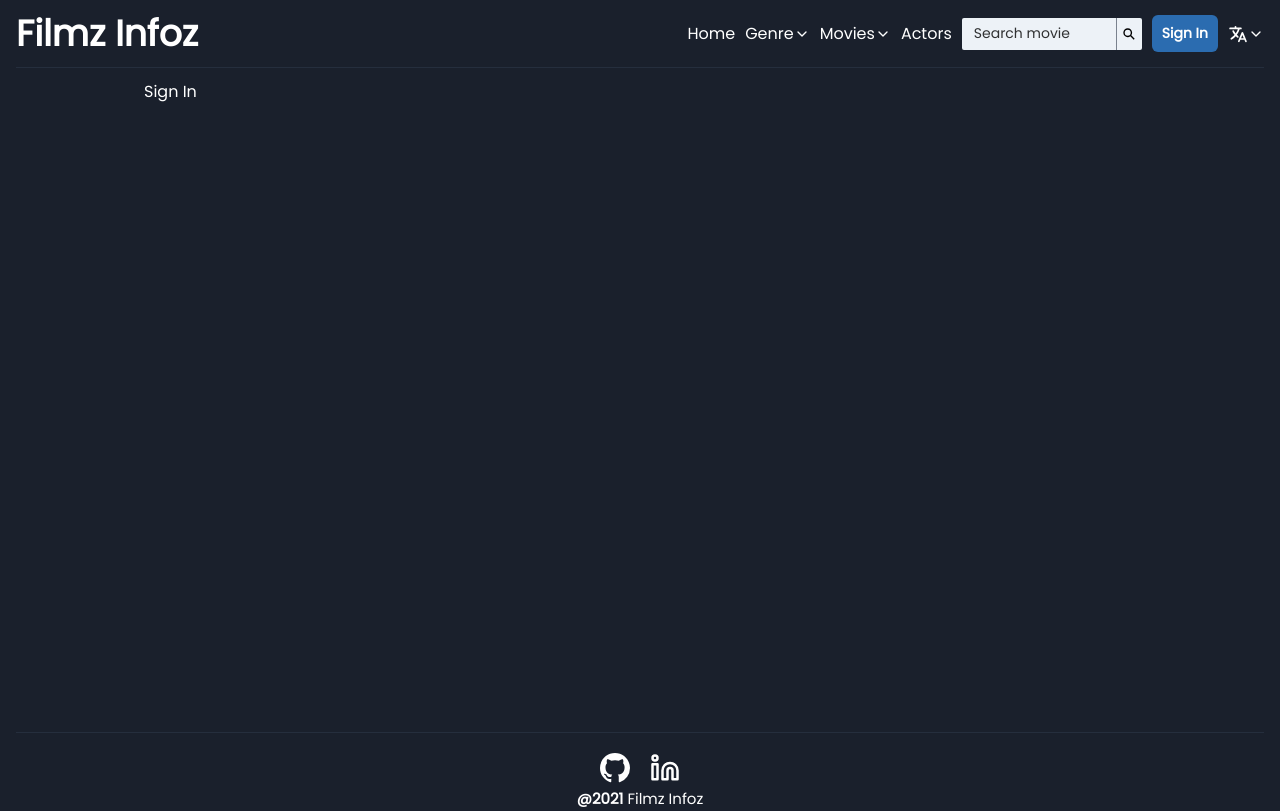
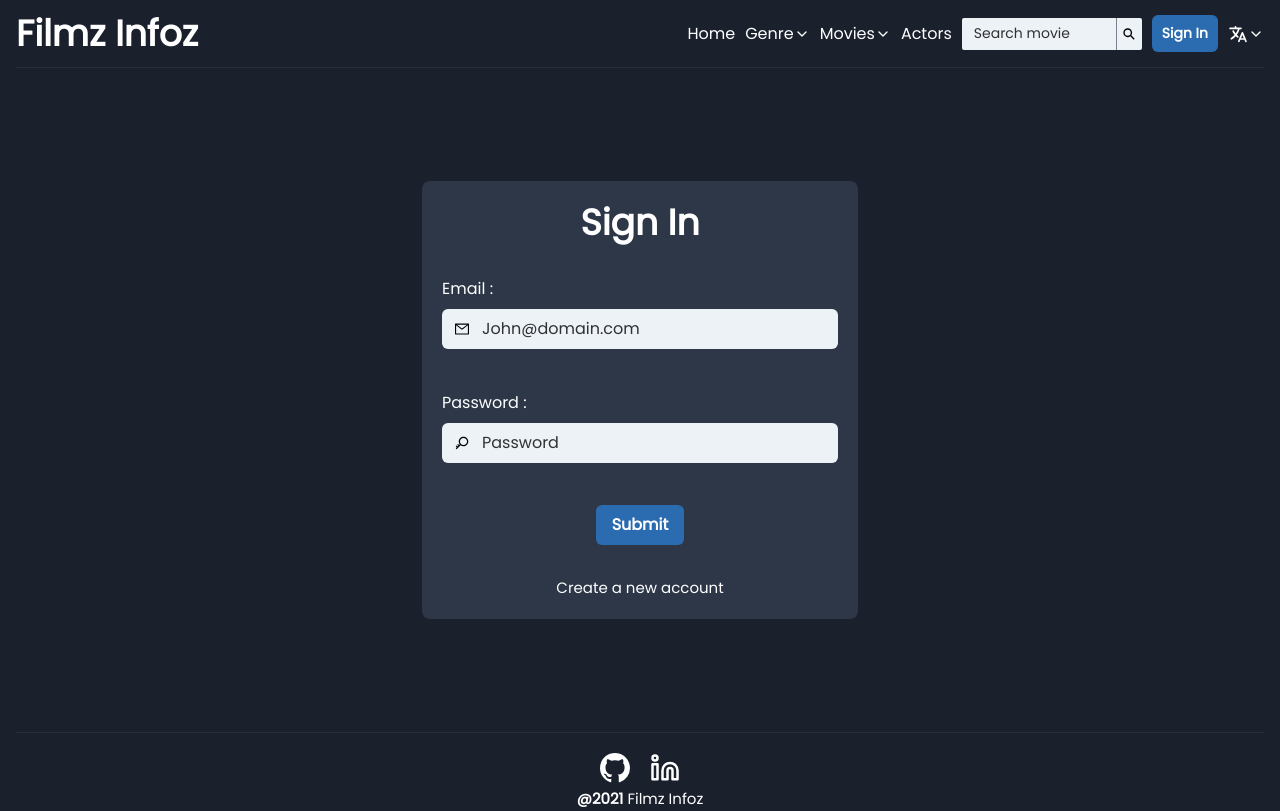
Before and after one commit to GE47/filmz-infoz, a React (Create React App) app: page /signin in a window 1280 px wide. Built offline with nearby package versions, Linux system fonts and the light colour scheme.

Commit message:
feat(SignIn): build SignIn page with form validation

```diff
--- a/src/pages/SignIn.tsx
+++ b/src/pages/SignIn.tsx
@@ -1,5 +1,69 @@
+import { useState } from "react";
+import { AiOutlineMail, AiOutlineKey } from "react-icons/ai";
+import { Formik } from "formik";
+import * as yup from "yup";
+
+import FormContainer from "../components/Form/FormContainer";
+import FormInput from "../components/Form/FormInput";
+
+interface FormValues {
+  email: string;
+  password: string;
+}
+
+const initialValues: FormValues = {
+  email: "",
+  password: "",
+};
+
+const schema = yup.object().shape({
+  email: yup.string().email("Email is not valid").required("Email is required"),
+  password: yup
+    .string()
+    .min(4, "Password must be at least 4 characters long")
+    .required("Password is required"),
+});
+
 const SignIn = () => {
-  return <div>Sign In</div>;
+  const [errorMessage, setErrorMessage] = useState("");
+
+  return (
+    <Formik
+      initialValues={initialValues}
+      validationSchema={schema}
+      validateOnChange={false}
+      onSubmit={() => {
+        setErrorMessage("Something went wrong");
+      }}
+    >
+      {({ handleSubmit, errors }) => (
+        <FormContainer
+          onSubmit={handleSubmit as any}
+          errorMessage={errorMessage}
+          title="Sign In"
+          linkPath="/register"
+          linkText="Create a new account"
+        >
+          <FormInput
+            leftIcon={<AiOutlineMail color="black" />}
+            errorMessage={errors.email}
+            placeholder="John@domain.com"
+            name="email"
+            label="Email"
+          />
+
+          <FormInput
+            leftIcon={<AiOutlineKey color="black" />}
+            errorMessage={errors.password}
+            placeholder="Password"
+            type="password"
+            name="password"
+            label="Password"
+          />
+        </FormContainer>
+      )}
+    </Formik>
+  );
 };
 
 export default SignIn;
```
